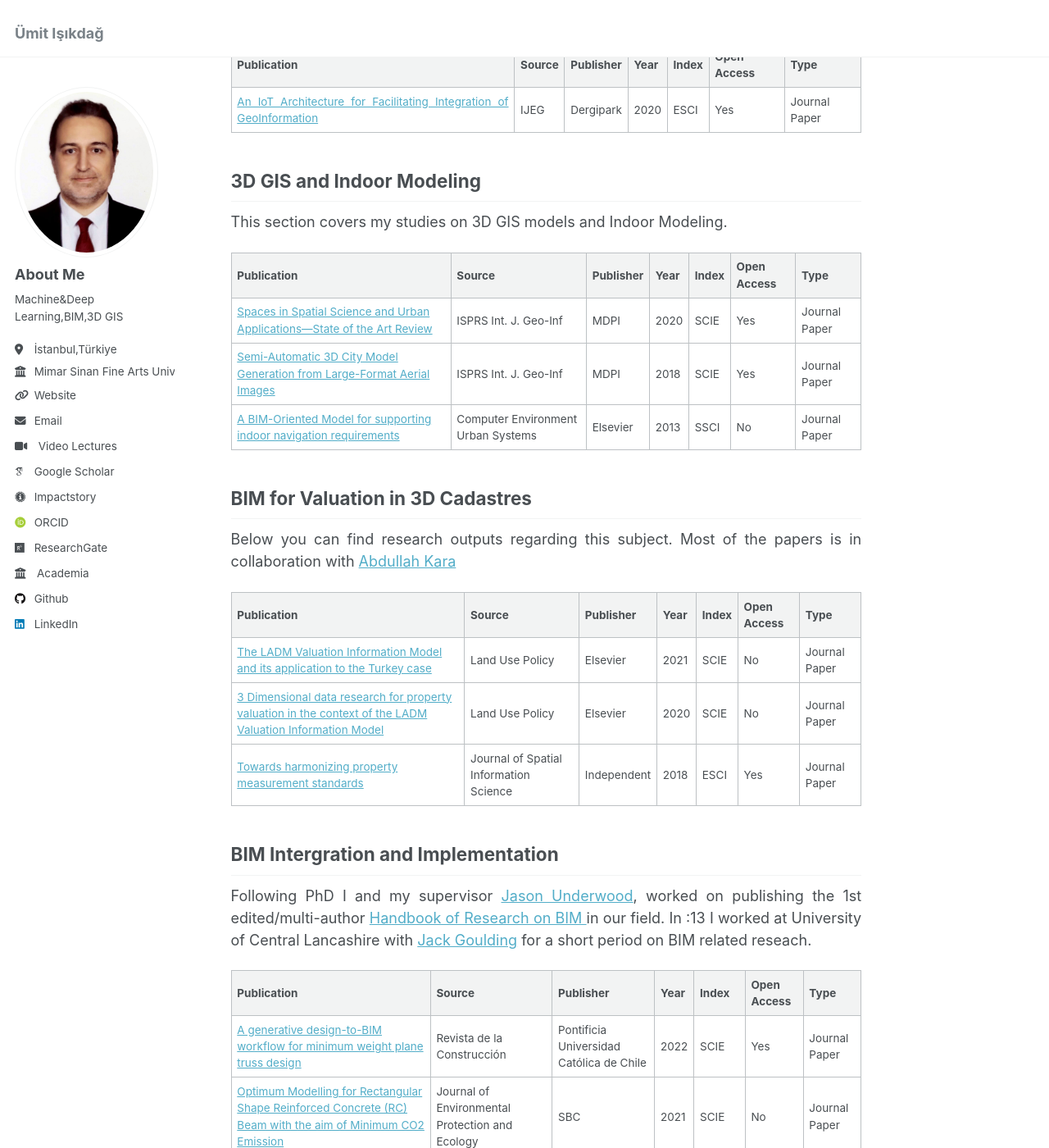
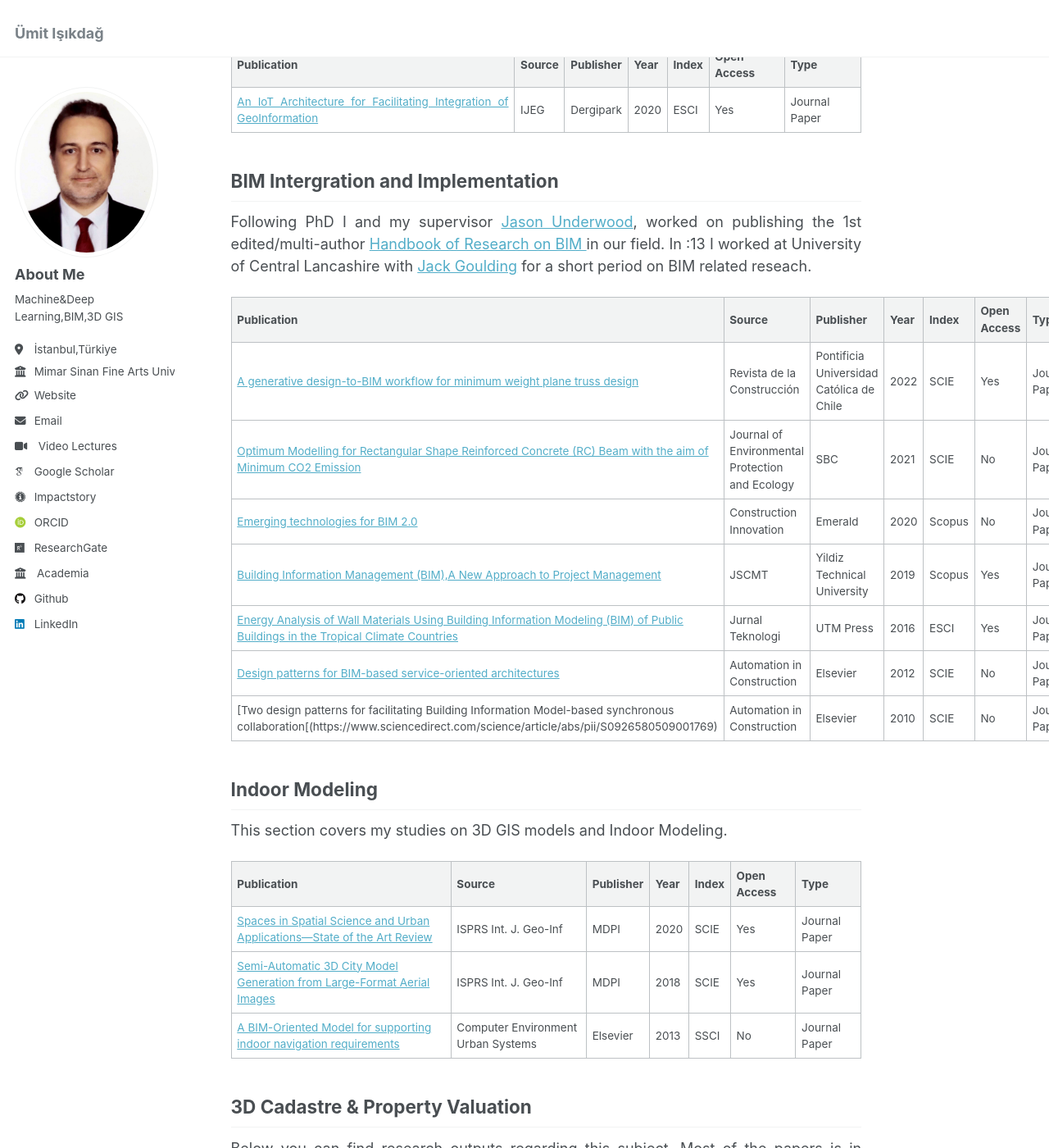
Before and after one commit to isikdag/isikdag.github.io, a Jekyll site: the page built from _pages/about.md, in a window 1280 px wide and 1400 px high, scrolled down 2506 px. Shown: the whole window at 82% size. Built offline with Jekyll 4.4.1, drawn with Linux system fonts in a browser that asks for light colours; some web fonts are replaced; some of the changed text lies outside the part shown.

Commit message:
Update about.md

```diff
--- a/_pages/about.md
+++ b/_pages/about.md
@@ -52,7 +52,7 @@ Today I focus on ML,ANNs,DL,Transformers,GPTs and other Generative Learning Mode
 |[Identifying Levels of Occupancy in Buildings using Automated Machine Learning (Issue:04A)](https://www.prt-parlar.de/download_list/?c=FEB_2021)|Fresenius Environmental Bulletin|Parlar Research & Technology |2021|SCIE|Yes|Journal Paper|
 |[Estimation of Occupancy Status and Levels for Indoor Spaces](https://scibulcom.net/en/article/UOXp9lQSOZ3NSx46PHh6)]|Journal of Environmental Protection and Ecology|SBC|2020|SCIE|No|Journal Paper |
 
-BIM,GIS,IoT,Digital Twins for Smart Cities
+BIM&GIS
 ------
  My PhD research :02-07 was on [BIM GIS Integration](https://salford-repository.worktribe.com/output/1434038/towards-the-implementation-of-building-information-models-in-geospatial-context)
 , where I developed a [software](https://www.youtube.com/playlist?list=PLjWRQUTDgLAPZ0EGWbw3UMj27GU4nMYFZ) for transferring IFC objects and persisting into a 3D GeoDatabase as [multipatch](https://www.esri.com/content/dam/esrisites/sitecore-archive/Files/Pdfs/library/whitepapers/pdfs/multipatch-geometry-type.pdf) features.
@@ -70,30 +70,6 @@ Path from SOA to IoT is summarized with many Design Patterns in my [BIM and IoT
 |[An IoT Architecture for Facilitating Integration of GeoInformation](https://dergipark.org.tr/en/pub/ijeg/issue/48877/587023)|IJEG|Dergipark|2020|ESCI|Yes|Journal Paper|
 {: style="text-align: justify;"}
 
-
-3D GIS and Indoor Modeling
------
-This section covers my studies on 3D GIS models and Indoor Modeling.
-
-|                       Publication                                 |         Source                     |Publisher | Year  | Index |Open Access|Type    |
-| ------------------------------------------------------------------| ---------------------------------- |----------|-------|-------|-----------|--------|
-|[Spaces in Spatial Science and Urban Applications—State of the Art Review](https://www.mdpi.com/2220-9964/9/1/58)|ISPRS Int. J. Geo-Inf|MDPI|2020|SCIE|Yes|Journal Paper|
-|[Semi-Automatic 3D City Model Generation from Large-Format Aerial Images](https://www.mdpi.com/2220-9964/7/9/339)|ISPRS Int. J. Geo-Inf|MDPI|2018|SCIE|Yes|Journal Paper|
-|[A BIM-Oriented Model for supporting indoor navigation requirements](https://www.sciencedirect.com/science/article/abs/pii/S0198971513000434)|Computer Environment Urban Systems|Elsevier|2013|SSCI|No|Journal Paper|
-
-
-BIM for Valuation in 3D Cadastres
-------
-Below you can find research outputs regarding this subject. Most of the papers is in collaboration with [Abdullah Kara](https://scholar.google.com.tr/citations?user=KFUq7y4AAAAJ&hl=tr)
-{: style="text-align: justify;"}
-
-|                       Publication                                 |         Source                     |Publisher | Year  | Index |Open Access|Type    |
-| ------------------------------------------------------------------| ---------------------------------- |----------|-------|-------|-----------|--------|
-|[The LADM Valuation Information Model and its application to the Turkey case](https://www.sciencedirect.com/science/article/pii/S0264837721000302)|Land Use Policy|Elsevier|2021|SCIE|No|Journal Paper|
-|[3 Dimensional data research for property valuation in the context of the LADM Valuation Information Model](https://www.sciencedirect.com/science/article/abs/pii/S0264837719306635?via=ihub)|Land Use Policy|Elsevier|2020|SCIE|No|Journal Paper|
-|[Towards harmonizing property measurement standards](https://josis.org/index.php/josis/article/view/97)|Journal of Spatial Information Science|Independent|2018|ESCI|Yes|Journal Paper|
-
-
 BIM Intergration and Implementation
 ------
 Following PhD I and my supervisor [Jason Underwood](https://www.salford.ac.uk/our-staff/jason-underwood), worked on publishing the 1st edited/multi-author
@@ -110,6 +86,29 @@ on BIM related reseach.
 |[Building Information Management (BIM),A New Approach to Project Management](https://dergipark.org.tr/en/pub/jscmt/issue/48748/620252)|JSCMT|Yildiz Technical University|2019|Scopus|Yes|Journal Paper|
 |[Energy Analysis of Wall Materials Using Building Information Modeling (BIM) of Public Buildings in the Tropical Climate Countries](https://journals.utm.my/jurnalteknologi/article/view/7591)|Jurnal Teknologi|UTM Press|2016|ESCI|Yes|Journal Paper|
 |[Design patterns for BIM-based service-oriented architectures](https://www.sciencedirect.com/science/article/abs/pii/S0926580512000696)|Automation in Construction|Elsevier|2012|SCIE|No|Journal Paper|
+|[Two design patterns for facilitating Building Information Model-based synchronous collaboration[(https://www.sciencedirect.com/science/article/abs/pii/S0926580509001769)|Automation in Construction|Elsevier|2010|SCIE|No|Journal Paper|
+
+Indoor Modeling
+-----
+This section covers my studies on 3D GIS models and Indoor Modeling.
+
+|                       Publication                                 |         Source                     |Publisher | Year  | Index |Open Access|Type    |
+| ------------------------------------------------------------------| ---------------------------------- |----------|-------|-------|-----------|--------|
+|[Spaces in Spatial Science and Urban Applications—State of the Art Review](https://www.mdpi.com/2220-9964/9/1/58)|ISPRS Int. J. Geo-Inf|MDPI|2020|SCIE|Yes|Journal Paper|
+|[Semi-Automatic 3D City Model Generation from Large-Format Aerial Images](https://www.mdpi.com/2220-9964/7/9/339)|ISPRS Int. J. Geo-Inf|MDPI|2018|SCIE|Yes|Journal Paper|
+|[A BIM-Oriented Model for supporting indoor navigation requirements](https://www.sciencedirect.com/science/article/abs/pii/S0198971513000434)|Computer Environment Urban Systems|Elsevier|2013|SSCI|No|Journal Paper|
+
+3D Cadastre & Property Valuation
+------
+Below you can find research outputs regarding this subject. Most of the papers is in collaboration with [Abdullah Kara](https://scholar.google.com.tr/citations?user=KFUq7y4AAAAJ&hl=tr)
+{: style="text-align: justify;"}
+
+|                       Publication                                 |         Source                     |Publisher | Year  | Index |Open Access|Type    |
+| ------------------------------------------------------------------| ---------------------------------- |----------|-------|-------|-----------|--------|
+|[The LADM Valuation Information Model and its application to the Turkey case](https://www.sciencedirect.com/science/article/pii/S0264837721000302)|Land Use Policy|Elsevier|2021|SCIE|No|Journal Paper|
+|[3 Dimensional data research for property valuation in the context of the LADM Valuation Information Model](https://www.sciencedirect.com/science/article/abs/pii/S0264837719306635?via=ihub)|Land Use Policy|Elsevier|2020|SCIE|No|Journal Paper|
+|[Towards harmonizing property measurement standards](https://josis.org/index.php/josis/article/view/97)|Journal of Spatial Information Science|Independent|2018|ESCI|Yes|Journal Paper|
+
 
 Construction Informatics
 ------
```
